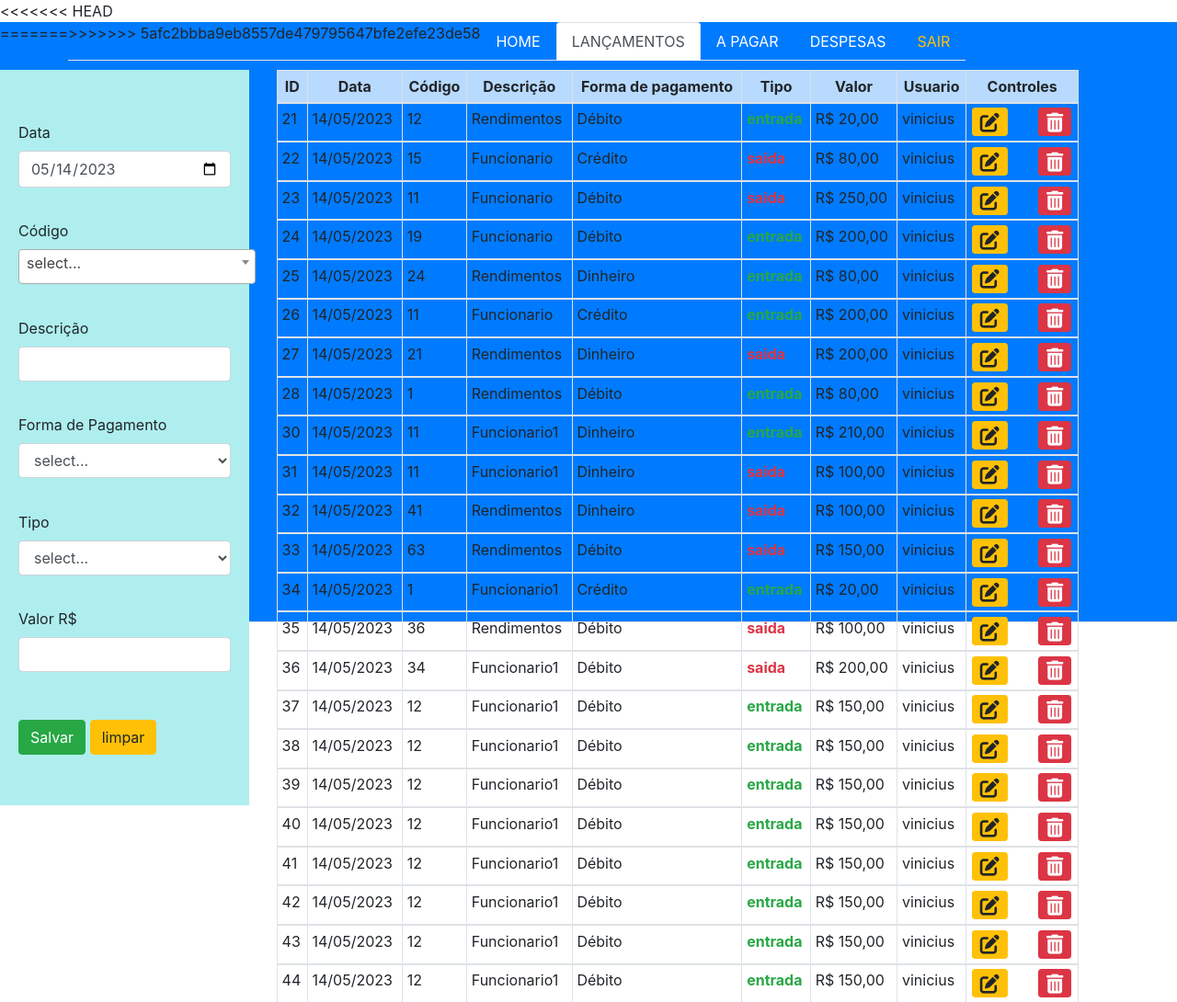
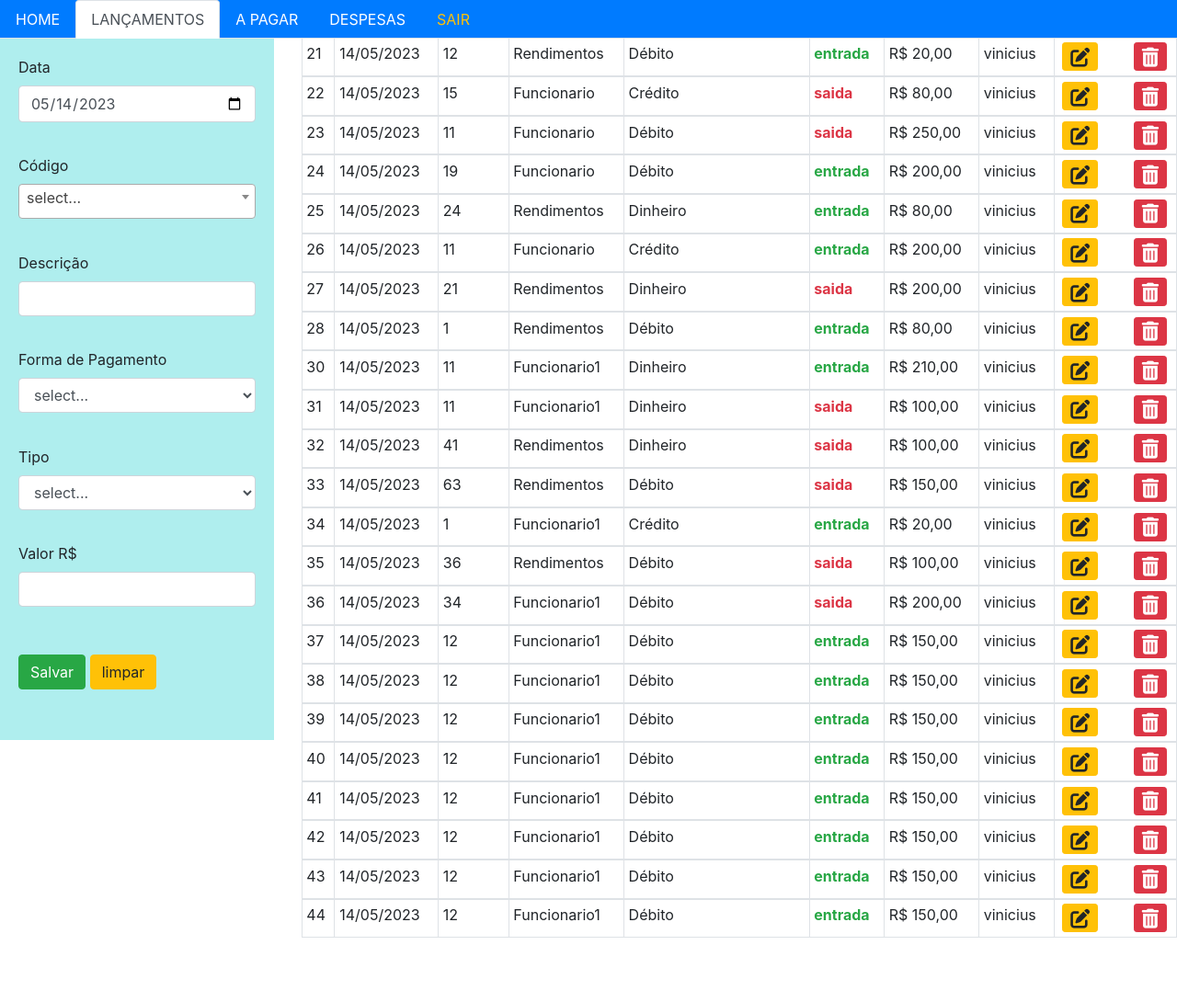
Before and after one commit to BrunoTdC/espetomadeira_concluido, a Flask app: page /lancamentos.html in a window 1280 px wide. Shown: the top 1090 px of the page at 92% size. After the commit the page ends 1020 px from the top, so only its background shows below. Run offline with Flask 2, Linux system fonts and the light colour scheme; a user stored in the database is signed in; data comes from the database, SQL or seed files in the repository; some libraries are stand-ins or nearby versions.

Commit message:
espetomadeira

```diff
--- a/templates/lancamentos.html
+++ b/templates/lancamentos.html
@@ -19,14 +19,10 @@
 
     <title>Lançamentos</title>
 </head>
-<body style="overflow-x: hidden; overflow-y: visible; position: relative; ">
+<body style="overflow-x: hidden; overflow-y: visible; ">
 
     <!--Barra de navegação-->
-<<<<<<< HEAD
-    <ul class="nav nav-tabs bg-primary sticky-top" style="margin-bottom: 5px; z-index: 1;">
-=======
-    <ul class="nav nav-tabs bg-primary sticky-top" style="margin-bottom: 5px;">
->>>>>>> 5afc2bbba9eb8557de479795647bfe2efe23de58
+    <ul class="nav nav-tabs bg-primary fixed-top" style="margin-bottom: 5px;">
         <li class="nav-item">
           <a class="nav-link text-white" href="home.html">HOME</a>
         </li>
```
